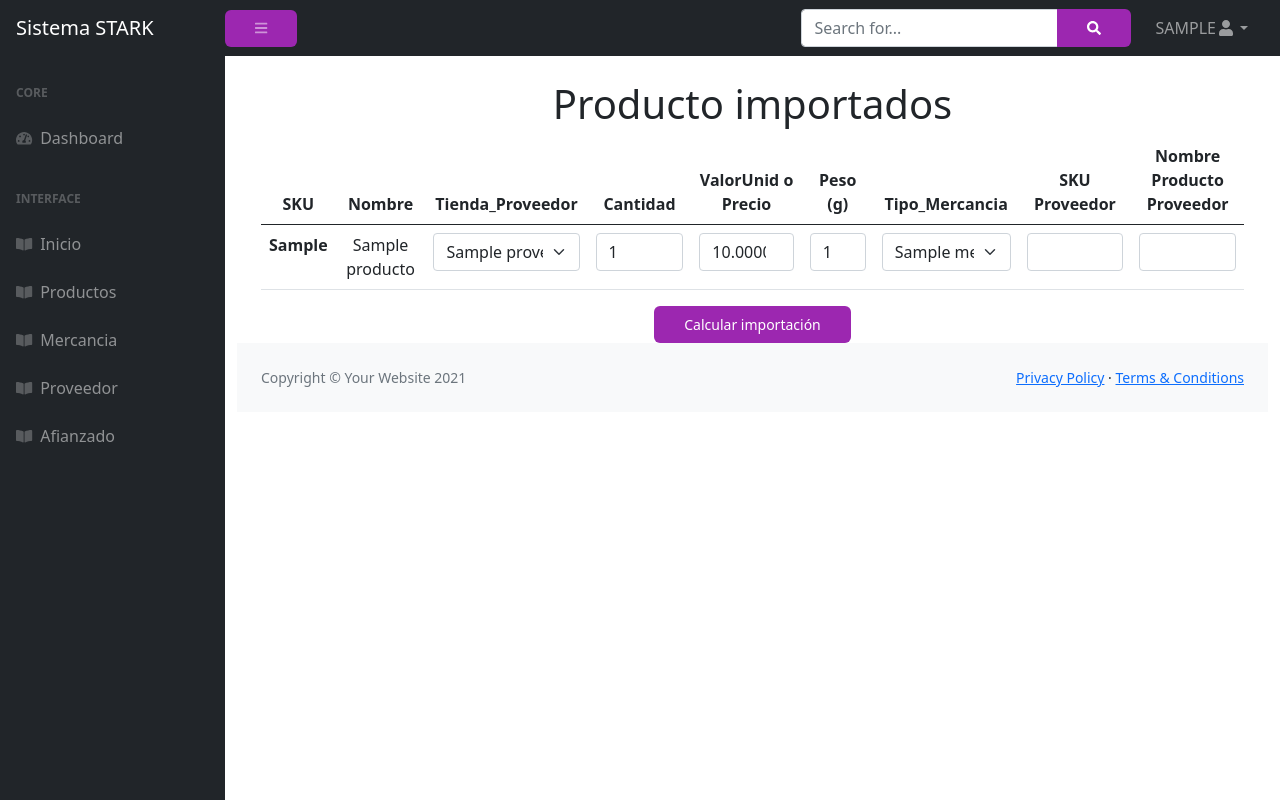
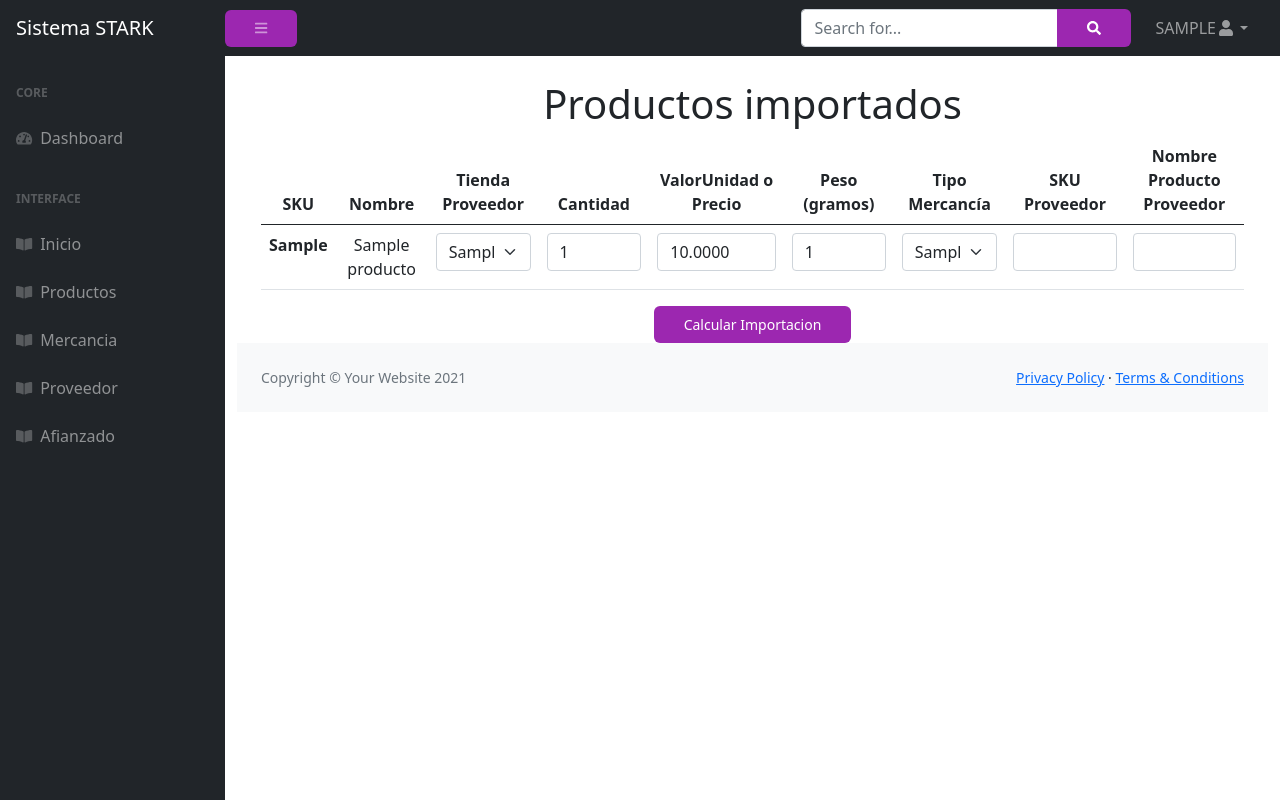
Before and after one commit to SebasDany/stark, a Django app: page /administrador/viewproduct/1/1/1/ in a window 1280 px wide. Run offline with Django 3.2, Linux system fonts and the light colour scheme; a user stored in the database is signed in; tables that the repository leaves empty hold one stand-in row (values such as "Sample post"); some libraries are stand-ins or nearby versions.

Commit message:
ajustes finales

```diff
--- a/core/models.py
+++ b/core/models.py
@@ -262,11 +262,11 @@ class Detalle_importacion(models.Model):
     mercancia=models.ForeignKey(Mercancia, on_delete=models.CASCADE, null=True,blank=True, default=None)
     proveedor=models.ForeignKey(Proveedor, on_delete=models.CASCADE, null=True,blank=True, default=None)
 
-    cantidad=models.IntegerField(default=0)
+    cantidad=models.IntegerField(default=1)
     novedades=models.CharField(max_length=255, blank=True)
-    valor_unitario=models.DecimalField(max_digits=9, decimal_places=4, default=0)
+    valor_unitario=models.DecimalField(max_digits=9, decimal_places=4, default=1)
     subtotal2=models.DecimalField(max_digits=9, decimal_places=4, default=0)
-    peso=models.IntegerField(default=0)
+    peso=models.IntegerField(default=1)
     advalorem2=models.DecimalField(max_digits=9, decimal_places=4, default=0)
     fodinfa2=models.DecimalField(max_digits=9, decimal_places=4, default=0)
     iva2=models.DecimalField(max_digits=9, decimal_places=4, default=0)
--- a/core/templates/core/crear_importacion.html
+++ b/core/templates/core/crear_importacion.html
@@ -2,9 +2,9 @@
 {% load static %}
 
 
-{% block title %}<title>Producto importados </title> {% endblock title %}
+{% block title %}<title>Productos importados </title> {% endblock title %}
 {% block body %}
-<h1 class="mt-4">Producto importados </h1>
+<h1 class="mt-4">Productos importados </h1>
 
 <body onload="nobackbutton();"></body>
 
@@ -26,11 +26,11 @@
       <tr>
           <th scope="col">SKU</th>
           <th scope="col">Nombre</th>
-          <th scope="col">Tienda_Proveedor</th>
+          <th scope="col">Tienda Proveedor</th>
           <th scope="col">Cantidad</th>
-          <th scope="col">ValorUnid o Precio</th>
-          <th scope="col">Peso (g)</th>
-          <th scope="col">Tipo_Mercancia</th>
+          <th scope="col">ValorUnidad o Precio</th>
+          <th scope="col">Peso (gramos)</th>
+          <th scope="col">Tipo Mercancía</th>
           <th scope="col">SKU Proveedor</th>
           <th scope="col">Nombre Producto Proveedor</th>
          </tr>
@@ -49,10 +49,10 @@
                         <option value={{ prv.proveedor.id }}>{{ prv.proveedor.nombre }}</option>
                         {% endfor %}
                      </select></td>
-                      <td><input type="number" class="form-control" name="cantidad" value={{lista.cantidad}} min="0" required></td>
-            <td><input class="form-control" type="number" step="0.0001" name="precio"
-                        value={{ lista.valor_unitario }} min="0" required></td>
-            <td><input class="form-control" type="number"  name="peso" value={{ lista.peso}} min="0" required></td>
+                      <td><input type="number" class="form-control" name="cantidad" value={{lista.cantidad}} min="1" required></td>
+            <td><input class="form-control" type="number" step="0.0001" min="0.0001" name="precio"
+                        value={{ lista.valor_unitario }}></td>
+            <td><input class="form-control" type="number"  name="peso" value={{ lista.peso}} min="1" required></td>
             <td><select name="mercancia" class="form-select">
                         <option value={{ lista.mercancia.id }} selected>{{ lista.mercancia.nombre }}</option>
 
@@ -75,7 +75,7 @@
 </div>
 
 
-         <button type="submit"  class="btn btn-primary btn-user btn-block">Calcular importación</button>
+         <button type="submit"  class="btn btn-primary btn-user btn-block">Calcular Importacion</button>
 
 </form>
 <script>
--- a/core/view/gestorImportacion.py
+++ b/core/view/gestorImportacion.py
@@ -483,14 +483,8 @@ def calcularPorcentuales(id_imp):
 
             if(valores.proveedor==valor.proveedor):#busqueda del proveedor dentro de la tabla detalle importacion
                 prT.append(valores.subtotal2/valor.valor_factura)#calculo del pocentual prT
-                if(suma_peso==0):
-                    ps.append(0)#calculo del porcentual del peso
-                else:
-                    ps.append(valores.peso/suma_peso)#calculo del porcentual del peso
-                if (suma_subtotal2["SumaSub2"]==0):
-                    pr.append(0)#calculo del porcentual del precio
-                else:
-                    pr.append(valores.subtotal2/suma_subtotal2["SumaSub2"])#calculo del porcentual del precio
+                ps.append(valores.peso/suma_peso)#calculo del porcentual del peso
+                pr.append(valores.subtotal2/suma_subtotal2["SumaSub2"])#calculo del porcentual del precio
                 producto_id.append(valores.id)#toma de los id de los objetos de la importacion
                 #print("--------",valores.id, ps,pr,prT)
 
```
